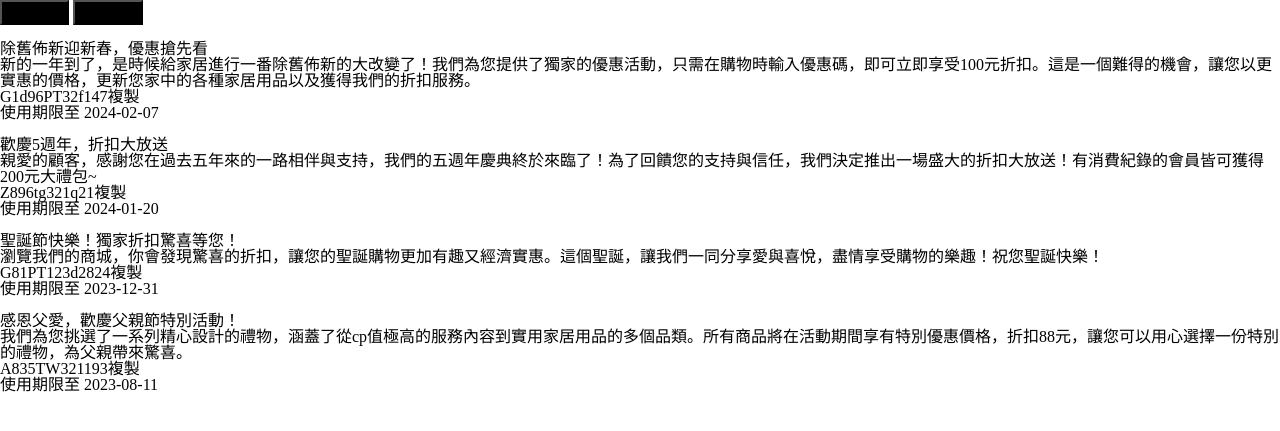
After one commit to tosap529/wanann, a PHP site: page /act.html in a window 1280 px wide. The commit adds this page. Shown: the top 431 px of the page. Run offline with PHP 8.4, Linux system fonts and the light colour scheme.

Commit message:
add article

```diff
--- /dev/null
+++ b/act.html
@@ -0,0 +1,64 @@
+<!DOCTYPE html>
+<html lang="en">
+
+<head>
+    <meta charset="UTF-8">
+    <meta name="viewport" content="width=device-width, initial-scale=1.0">
+    <title>Document</title>
+    <link rel="stylesheet" href="sass/pages/act.css">
+</head>
+
+<body>
+
+    <div class="wrapper">
+
+        <section class="section1">
+            <button>優惠活動</button>
+            <button>職人講座</button>
+        </section>
+
+        <section class="section2">
+
+            <article>
+                <img src="" alt="">
+                <div class="right">
+                    <h2>除舊佈新迎新春，優惠搶先看</h2>
+                    <h4>新的一年到了，是時候給家居進行一番除舊佈新的大改變了！我們為您提供了獨家的優惠活動，只需在購物時輸入優惠碼，即可立即享受100元折扣。這是一個難得的機會，讓您以更實惠的價格，更新您家中的各種家居用品以及獲得我們的折扣服務。
+                    </h4>
+                    <span>G1d96PT32f147</span><span>複製</span>
+                    <h3>使用期限至 2024-02-07 </h3>
+                </div>
+            </article>
+            <article>
+                <img src="" alt="">
+                <div class="right">
+                    <h2>歡慶5週年，折扣大放送 </h2>
+                    <h4>親愛的顧客，感謝您在過去五年來的一路相伴與支持，我們的五週年慶典終於來臨了！為了回饋您的支持與信任，我們決定推出一場盛大的折扣大放送！有消費紀錄的會員皆可獲得200元大禮包~</h4>
+                    <span>Z896tg321q21</span><span>複製</span>
+                    <h3>使用期限至 2024-01-20 </h3>
+                </div>
+            </article>
+            <article>
+                <img src="" alt="">
+                <div class="right">
+                    <h2>聖誕節快樂！獨家折扣驚喜等您！</h2>
+                    <h4>瀏覽我們的商城，你會發現驚喜的折扣，讓您的聖誕購物更加有趣又經濟實惠。這個聖誕，讓我們一同分享愛與喜悅，盡情享受購物的樂趣！祝您聖誕快樂！</h4>
+                    <span>G81PT123d2824</span><span>複製</span>
+                    <h3>使用期限至 2023-12-31 </h3>
+                </div>
+            </article>
+            <article>
+                <img src="" alt="">
+                <div class="right">
+                    <h2>感恩父愛，歡慶父親節特別活動！</h2>
+                    <h4>我們為您挑選了一系列精心設計的禮物，涵蓋了從cp值極高的服務內容到實用家居用品的多個品類。所有商品將在活動期間享有特別優惠價格，折扣88元，讓您可以用心選擇一份特別的禮物，為父親帶來驚喜。
+                    </h4>
+                    <span>A835TW321193</span><span>複製</span>
+                    <h3>使用期限至 2023-08-11 </h3>
+                </div>
+            </article>
+        </section>
+    </div>
+</body>
+
+</html>
--- /dev/null
+++ b/sass/base/_base.scss
@@ -0,0 +1,3 @@
+@import "./_color.scss";
+@import "./_font.scss";
+@import "./_var.scss";
--- a/sass/main.scss
+++ b/sass/main.scss
@@ -1,6 +1,6 @@
 // base
 @import "vendors/_reset.scss";
-@import "base/_color.scss";
+@import "base/base.scss";
 @import "base/_font.scss";
 @import "base/_var.scss";
 // components
--- /dev/null
+++ b/sass/pages/act.css
@@ -0,0 +1,141 @@
+/* http://meyerweb.com/eric/tools/css/reset/
+   v2.0 | 20110126
+   License: none (public domain)
+*/
+html,
+body,
+div,
+span,
+applet,
+object,
+iframe,
+h1,
+h2,
+h3,
+h4,
+h5,
+h6,
+p,
+blockquote,
+pre,
+a,
+abbr,
+acronym,
+address,
+big,
+cite,
+code,
+del,
+dfn,
+em,
+img,
+ins,
+kbd,
+q,
+s,
+samp,
+small,
+strike,
+strong,
+sub,
+sup,
+tt,
+var,
+b,
+u,
+i,
+center,
+dl,
+dt,
+dd,
+ol,
+ul,
+li,
+fieldset,
+form,
+label,
+legend,
+table,
+caption,
+tbody,
+tfoot,
+thead,
+tr,
+th,
+td,
+article,
+aside,
+canvas,
+details,
+embed,
+figure,
+figcaption,
+footer,
+header,
+hgroup,
+menu,
+nav,
+output,
+ruby,
+section,
+summary,
+time,
+mark,
+audio,
+video {
+  margin: 0;
+  padding: 0;
+  border: 0;
+  font-size: 100%;
+  font: inherit;
+  vertical-align: baseline;
+}
+
+/* HTML5 display-role reset for older browsers */
+article,
+aside,
+details,
+figcaption,
+figure,
+footer,
+header,
+hgroup,
+menu,
+nav,
+section {
+  display: block;
+}
+
+body {
+  line-height: 1;
+}
+
+ol,
+ul {
+  list-style: none;
+}
+
+blockquote,
+q {
+  quotes: none;
+}
+
+blockquote:before,
+blockquote:after,
+q:before,
+q:after {
+  content: "";
+  content: none;
+}
+
+table {
+  border-collapse: collapse;
+  border-spacing: 0;
+}
+
+.wrapper .section1 button {
+  background-color: #000000;
+}
+.wrapper .section2 h1 {
+  font-size: 20px;
+}/*# sourceMappingURL=act.css.map */
--- /dev/null
+++ b/sass/pages/act.scss
@@ -0,0 +1,19 @@
+@import "../main.scss";
+
+.wrapper{
+    .section1{
+        button{
+            background-color: $black;
+        }
+    }
+    .section2{
+        h1{
+            font-size: 20px;
+        }
+    }
+}
+
+
+// body{
+//     display: none;
+// }
```
Also changed, not shown: article.html (added), articles.html (added), sass/pages/_article1.scss (added), sass/pages/_articles.scss (added), 1 other file.
